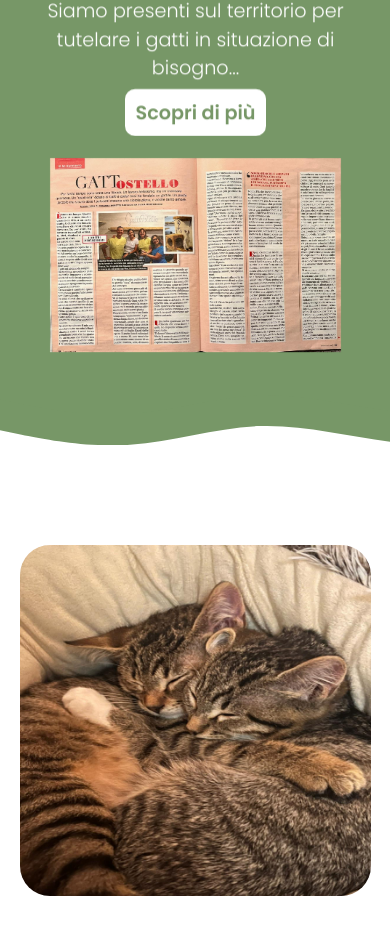
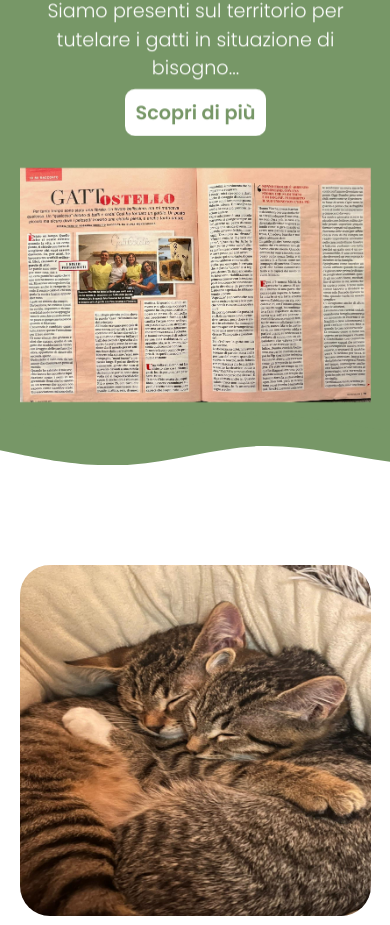
Before and after one commit to StefanoSalaa98/Gattostello, a React (Vite) app in the folder frontend/: page / in a window 390 px wide. Shown: the part 1772-2697 px from the top of the page. Built offline with nearby package versions, Linux system fonts and the light colour scheme; no server answers.

Commit message:
Migliora responsive

```diff
--- a/frontend/src/css/HomePage.css
+++ b/frontend/src/css/HomePage.css
@@ -374,6 +374,15 @@
                 width: 80%;
                 margin: 0 auto;
             }
+
+            .giornale {
+                width: 80%;
+
+                img {
+                    padding: 20px;
+                    padding-top: 40px;
+                }
+            }
         }
     }
 
@@ -419,6 +428,15 @@
             .immagine {
                 width: 90%;
             }
+
+            .giornale {
+                width: 90%;
+
+                img {
+                    padding: 10px;
+                    padding-top: 50px;
+                }
+            }
         }
     }
 
@@ -449,6 +467,15 @@
             .immagine {
                 width: 100%;
             }
+
+            .giornale {
+                width: 100%;
+
+                img {
+                    padding: 0;
+                    padding-top: 40px;
+                }
+            }
         }
     }
 
--- a/frontend/src/pages/HomePage.jsx
+++ b/frontend/src/pages/HomePage.jsx
@@ -199,7 +199,7 @@ export default function HomePage() {
                     </div>
 
 
-                    <div className="immagine">
+                    <div className="immagine giornale">
                         <AnimateOnScroll animation="slide-right" delay={0.5}>
                             <img src="img/giornale.jpg" alt="giornale" loading="lazy" />
                         </AnimateOnScroll>
```
